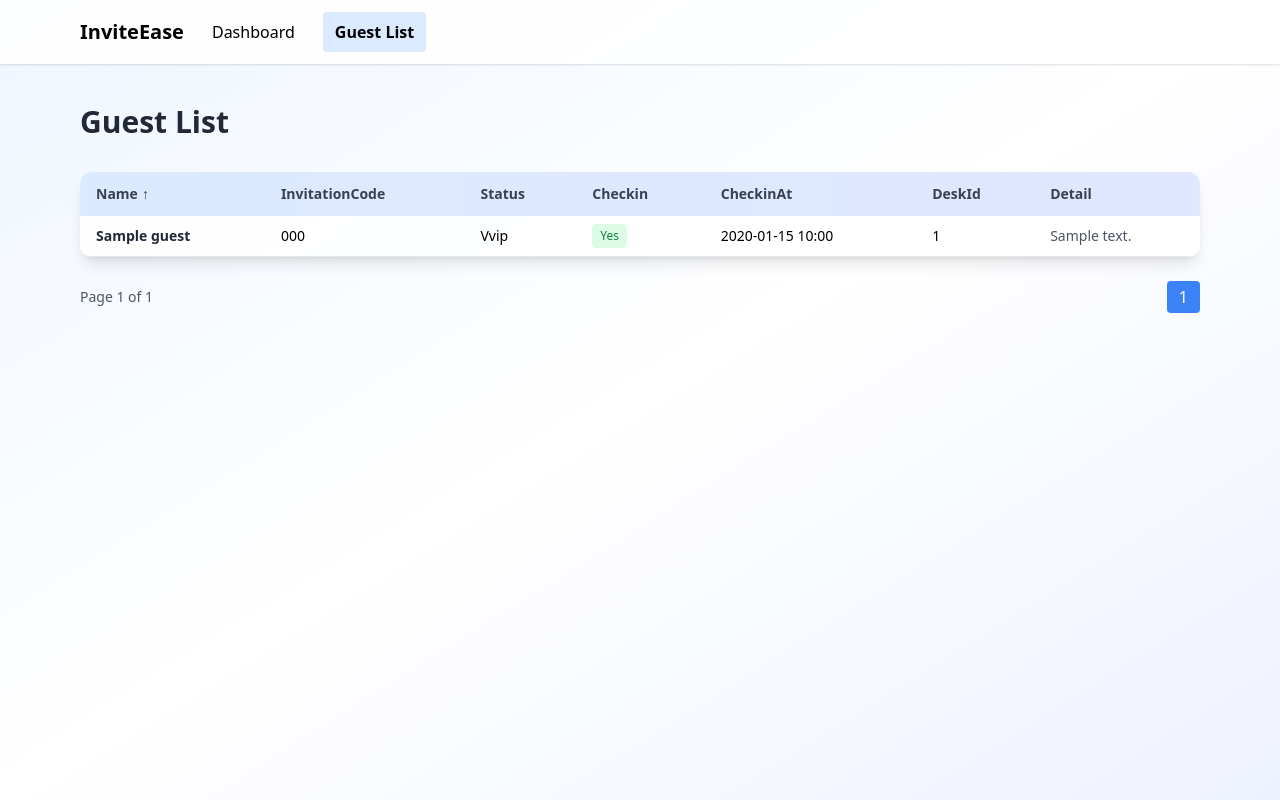
After one commit to luthfidhani/InviteEase, a Django app: page /guests/list/ in a window 1280 px wide. The commit adds this page. Run offline with Django 5.2, Linux system fonts and the light colour scheme; tables that the repository leaves empty hold one stand-in row (values such as "Sample post"); some libraries are stand-ins or nearby versions.

Commit message:
Add guest list view and pagination, update dashboard with navigation links

```diff
--- /dev/null
+++ b/guests/templates/guests/guest_list.html
@@ -0,0 +1,94 @@
+{% load static %}
+<!DOCTYPE html>
+<html lang="en">
+<head>
+  <meta charset="UTF-8">
+  <title>Guest List · InviteEase</title>
+  <script src="https://cdn.tailwindcss.com"></script>
+</head>
+<body class="bg-gradient-to-br from-blue-50 via-white to-indigo-50 min-h-screen">
+  <!-- Navbar -->
+  <nav class="bg-white/90 shadow sticky top-0 z-30">
+    <div class="max-w-6xl mx-auto px-4">
+      <div class="flex justify-between items-center h-16">
+        <div class="flex items-center gap-4">
+          <span class="font-bold text-xl text-primary-600">InviteEase</span>
+          <a href="/" class="px-3 py-2 rounded {% if request.path == '/' or request.path == '/dashboard/' %}bg-blue-100 text-primary-700 font-semibold{% endif %} hover:bg-blue-50 transition">Dashboard</a>
+          <a href="/guests/list/" class="px-3 py-2 rounded {% if request.path|slice:':13' == '/guests/list/' %}bg-blue-100 text-primary-700 font-semibold{% endif %} hover:bg-blue-50 transition">Guest List</a>
+        </div>
+      </div>
+    </div>
+  </nav>
+  <div class="max-w-6xl mx-auto py-10 px-4">
+    <h1 class="text-3xl font-bold mb-8 text-gray-800">Guest List</h1>
+    <div class="overflow-x-auto rounded-xl shadow-lg bg-white/90">
+      <table class="min-w-full text-sm text-left">
+        <thead>
+          <tr class="bg-gradient-to-r from-blue-100 to-indigo-100 text-gray-700">
+            {% for col in valid_cols %}
+              <th class="px-4 py-3 font-semibold cursor-pointer select-none whitespace-nowrap">
+                <a href="?sort={{ col }}&dir={% if sort == col and dir == 'asc' %}desc{% else %}asc{% endif %}" class="flex items-center gap-1">
+                  {{ col|title|cut:"_" }}
+                  {% if sort == col %}
+                    {% if dir == 'asc' %}
+                      <span>&uarr;</span>
+                    {% else %}
+                      <span>&darr;</span>
+                    {% endif %}
+                  {% endif %}
+                </a>
+              </th>
+            {% endfor %}
+          </tr>
+        </thead>
+        <tbody>
+          {% for guest in page_obj.object_list %}
+            <tr class="border-b hover:bg-blue-50">
+              <td class="px-4 py-2 font-bold text-gray-800">{{ guest.name }}</td>
+              <td class="px-4 py-2">{{ guest.invitation_code }}</td>
+              <td class="px-4 py-2">{{ guest.status|title }}</td>
+              <td class="px-4 py-2">
+                {% if guest.checkin %}
+                  <span class="inline-block px-2 py-1 text-xs rounded bg-green-100 text-green-700">Yes</span>
+                {% else %}
+                  <span class="inline-block px-2 py-1 text-xs rounded bg-red-100 text-red-700">No</span>
+                {% endif %}
+              </td>
+              <td class="px-4 py-2">{{ guest.checkin_at|date:'Y-m-d H:i' }}</td>
+              <td class="px-4 py-2">{{ guest.desk_id }}</td>
+              <td class="px-4 py-2 text-gray-600">{{ guest.detail }}</td>
+            </tr>
+          {% empty %}
+            <tr><td colspan="7" class="px-4 py-8 text-center text-gray-400">No guests found.</td></tr>
+          {% endfor %}
+        </tbody>
+      </table>
+    </div>
+    <!-- Pagination -->
+    <div class="flex justify-between items-center mt-6">
+      <div class="text-sm text-gray-600">
+        Page {{ page_obj.number }} of {{ page_obj.paginator.num_pages }}
+      </div>
+      <div class="flex gap-2">
+        {% if page_obj.has_previous %}
+          <a href="?page=1&sort={{ sort }}&dir={{ dir }}" class="px-3 py-1 rounded bg-gray-200 hover:bg-gray-300">First</a>
+          <a href="?page={{ page_obj.previous_page_number }}&sort={{ sort }}&dir={{ dir }}" class="px-3 py-1 rounded bg-gray-200 hover:bg-gray-300">Prev</a>
+        {% endif %}
+        {% for i in page_obj.paginator.page_range %}
+          {% if i >= page_obj.number|add:'-2' and i <= page_obj.number|add:'2' %}
+            {% if i == page_obj.number %}
+              <span class="px-3 py-1 rounded bg-blue-500 text-white">{{ i }}</span>
+            {% else %}
+              <a href="?page={{ i }}&sort={{ sort }}&dir={{ dir }}" class="px-3 py-1 rounded bg-gray-200 hover:bg-gray-300">{{ i }}</a>
+            {% endif %}
+          {% endif %}
+        {% endfor %}
+        {% if page_obj.has_next %}
+          <a href="?page={{ page_obj.next_page_number }}&sort={{ sort }}&dir={{ dir }}" class="px-3 py-1 rounded bg-gray-200 hover:bg-gray-300">Next</a>
+          <a href="?page={{ page_obj.paginator.num_pages }}&sort={{ sort }}&dir={{ dir }}" class="px-3 py-1 rounded bg-gray-200 hover:bg-gray-300">Last</a>
+        {% endif %}
+      </div>
+    </div>
+  </div>
+</body>
+</html>
--- a/guests/urls.py
+++ b/guests/urls.py
@@ -8,4 +8,5 @@ urlpatterns = [
     path("desk/<int:desk_id>/", views.desk_view, name="desk"),
     path("screen/<int:screen_id>/", views.screen_view, name="screen"),
     path('api/guests/search/', views.api_guest_search, name='api_guest_search'),
+    path('guests/list/', views.guest_list_view, name='guest_list'),
 ]
--- a/guests/views.py
+++ b/guests/views.py
@@ -7,6 +7,7 @@ from .forms import CheckInForm
 from asgiref.sync import async_to_sync
 from channels.layers import get_channel_layer
 from django.http import JsonResponse
+from django.core.paginator import Paginator
 
 
 def dashboard_view(request):
@@ -79,3 +80,21 @@ def api_guest_search(request):
         for g in guests
     ]
     return JsonResponse({'results': results})
+
+def guest_list_view(request):
+    sort = request.GET.get('sort', 'name')
+    dir = request.GET.get('dir', 'asc')
+    valid_cols = ['name', 'invitation_code', 'status', 'checkin', 'checkin_at', 'desk_id', 'detail']
+    if sort not in valid_cols:
+        sort = 'name'
+    order = sort if dir == 'asc' else f'-{sort}'
+    guests = Guest.objects.all().order_by(order)
+    paginator = Paginator(guests, 50)
+    page_number = request.GET.get('page')
+    page_obj = paginator.get_page(page_number)
+    return render(request, 'guests/guest_list.html', {
+        'page_obj': page_obj,
+        'sort': sort,
+        'dir': dir,
+        'valid_cols': valid_cols,
+    })
```
Also changed, not shown: guests/templates/guests/dashboard.html (+16 -0 lines).
